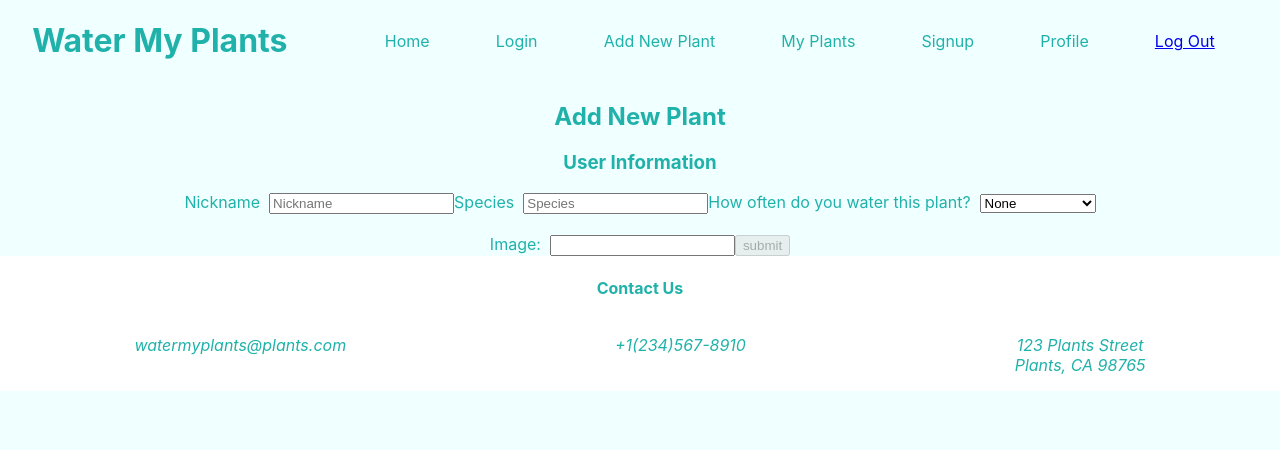
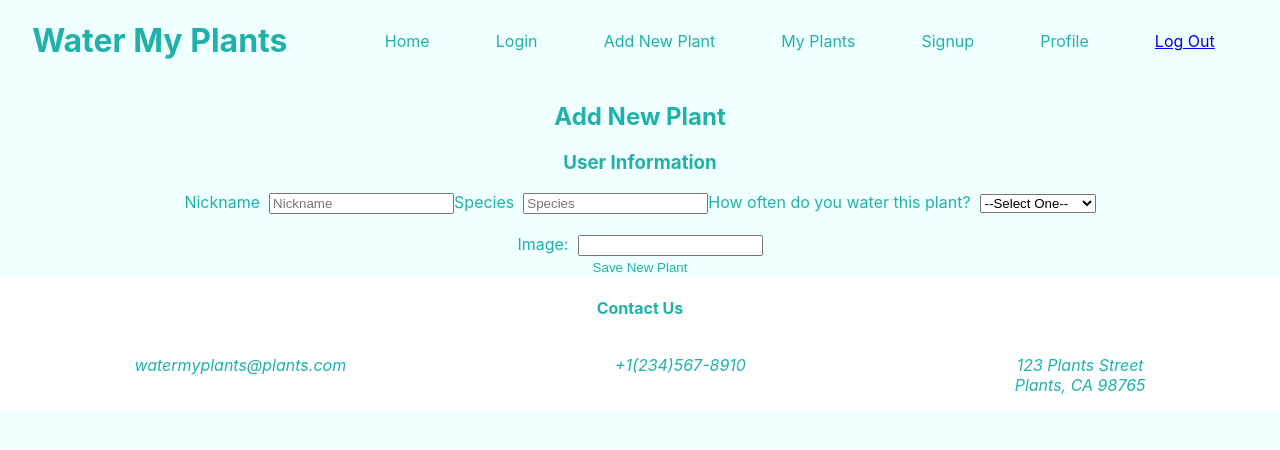
Before and after one commit to Build-Week-Ft-Water-My-Plants-5/Front-end, a React (Create React App) app: page /PlantForm in a window 1280 px wide. Shown: the top 450 px of the page. Built offline with nearby package versions, Linux system fonts and the light colour scheme; no server answers.

Commit message:
ironing out wrinkles

```diff
--- a/src/components/Plant.js
+++ b/src/components/Plant.js
@@ -39,7 +39,7 @@ export default function Plant(props) {
     }
 
 
-
+console.log(plant)
     return (
         <>
             <div className="plant-card">
--- /dev/null
+++ b/src/components/PlantForm.css
@@ -0,0 +1,5 @@
+button {
+    background-color: #F0FFFF;
+    border: none;
+    color: lightseagreen;
+}
--- a/src/components/PlantForm.js
+++ b/src/components/PlantForm.js
@@ -3,24 +3,21 @@ import styled from "styled-components";
 import axios from "axios";
 import * as yup from "yup";
 import schema from "../Form_Schema";
-
+import "./PlantForm.css"
 
 const initial_disabled = true;
-
 const initial_form_values = {
     nickname: "",
     species: "",
     h2oFrequency: "",
     image:""
 }
-
 const initial_form_errors={
     nickname:"",
     species:"",
     h2oFrequency:"",
     image:""
 }
-
 export default function PlantForm(props){
     const { plants, set_plant_values} = props
 
@@ -31,9 +28,11 @@ export default function PlantForm(props){
 
 
     const post_new_plant = new_plant => {
-        axios.post("https://watermyplantsbwweb46.herokuapp.com/api", new_plant)
+        axios.post("https://watermyplantsbwweb46.herokuapp.com/api/plants", new_plant)
             .then(res=> {
+                console.log(res)
                 set_plant_values([res.data, ...plants])
+                console.log(plants)
             })
             .catch(err => {
                 console.error(err)
@@ -117,6 +116,7 @@ export default function PlantForm(props){
                 </label>
                 <label>How often do you water this plant? &nbsp;
                     <select name="h2oFrequency" onChange={onChange}>
+                        <option value="">--Select One--</option>
                         <option value="none">None</option>
                         <option value="Twice a day">Twice a day</option>
                         <option value="Once a day">Once a day</option>
@@ -131,8 +131,8 @@ export default function PlantForm(props){
                         name='image'
                         value={form_values.image}
                     />
-                </label>
-                <button disabled={disabled} className="save-plant">submit</button>
+                </label><br/>
+                <button disabled={disabled} className="save-plant">Save New Plant</button>
 
 
             </div>
```
Also changed, not shown: src/components/UserProfile.js (+15 -0 lines).
